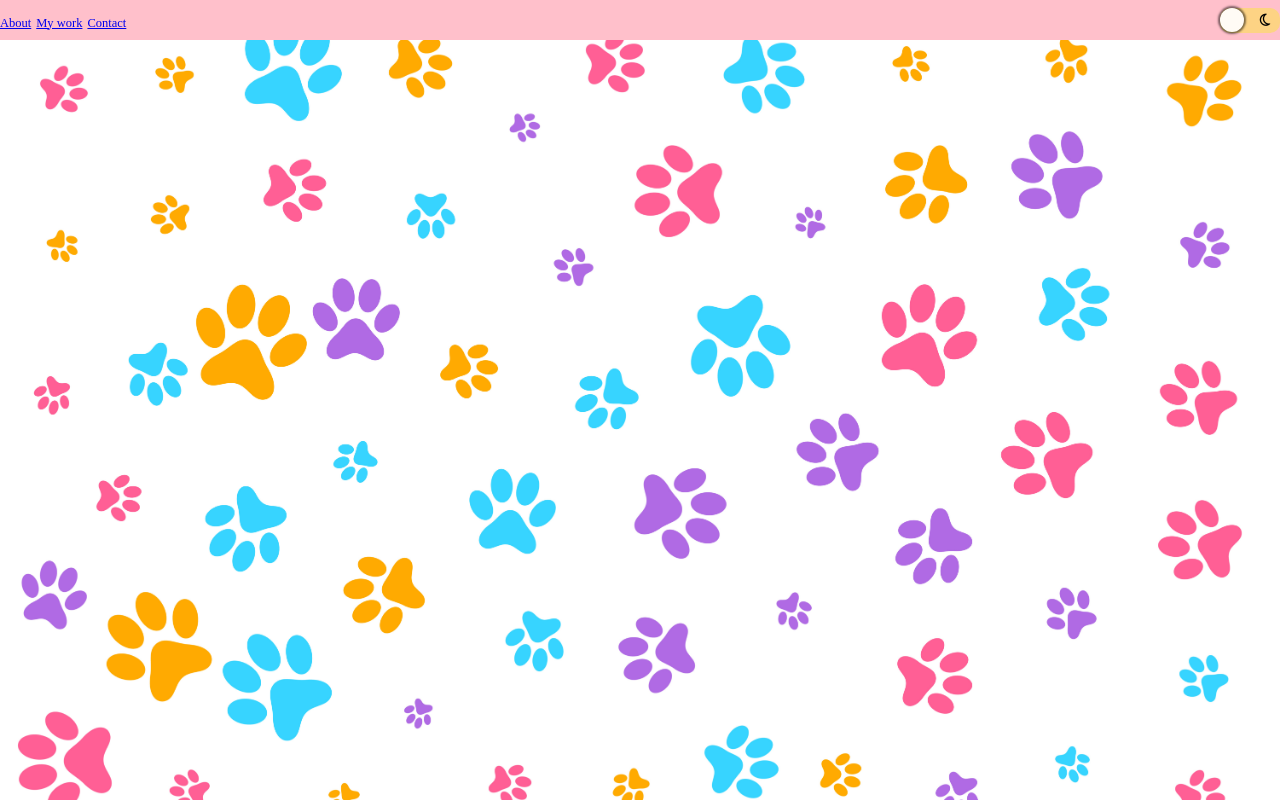
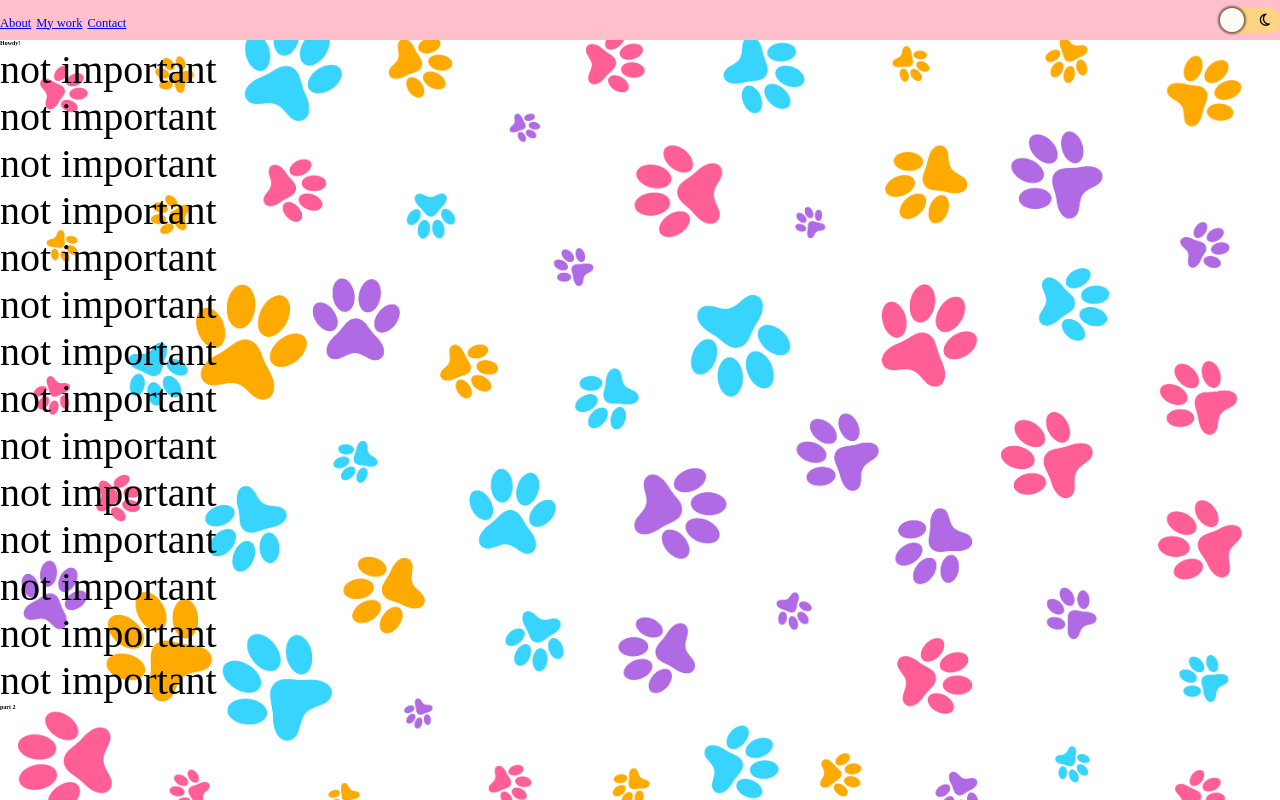
Before and after one commit to Natsumychan/fluffy-homepage, a plain HTML site: page index.html in a window 1280 px wide. Drawn offline with Linux system fonts and the light colour scheme.

Commit message:
update html

```diff
--- a/index.html
+++ b/index.html
@@ -92,6 +92,10 @@
  .fa{
   font-size: 1.4rem;
  }
+
+ p{
+ font-size: 4rem;
+ }
  </style>
 </head>
 <body>
@@ -106,6 +110,29 @@
   <span><i class="fa fa-moon-o"></i></span>
  </button>
  </nav>
+ <main>
+  <h1>Howdy!</h1>
+  <p>not important</p>
+  <p>not important</p>
+  <p>not important</p>
+  <p>not important</p>
+  <p>not important</p>
+  <p>not important</p>
+  <p>not important</p>
+  <p>not important</p>
+  <p>not important</p>
+  <p>not important</p>
+  <p>not important</p>
+  <p>not important</p>
+  <p>not important</p>
+  <p>not important</p>
+ </main>
+ <section>
+<h2 id="contact" >part 2</h2>
+ </section>
+ <footer>
+
+ </footer>
  <script>
   const switchButton = document.getElementById('switch');
 
```
